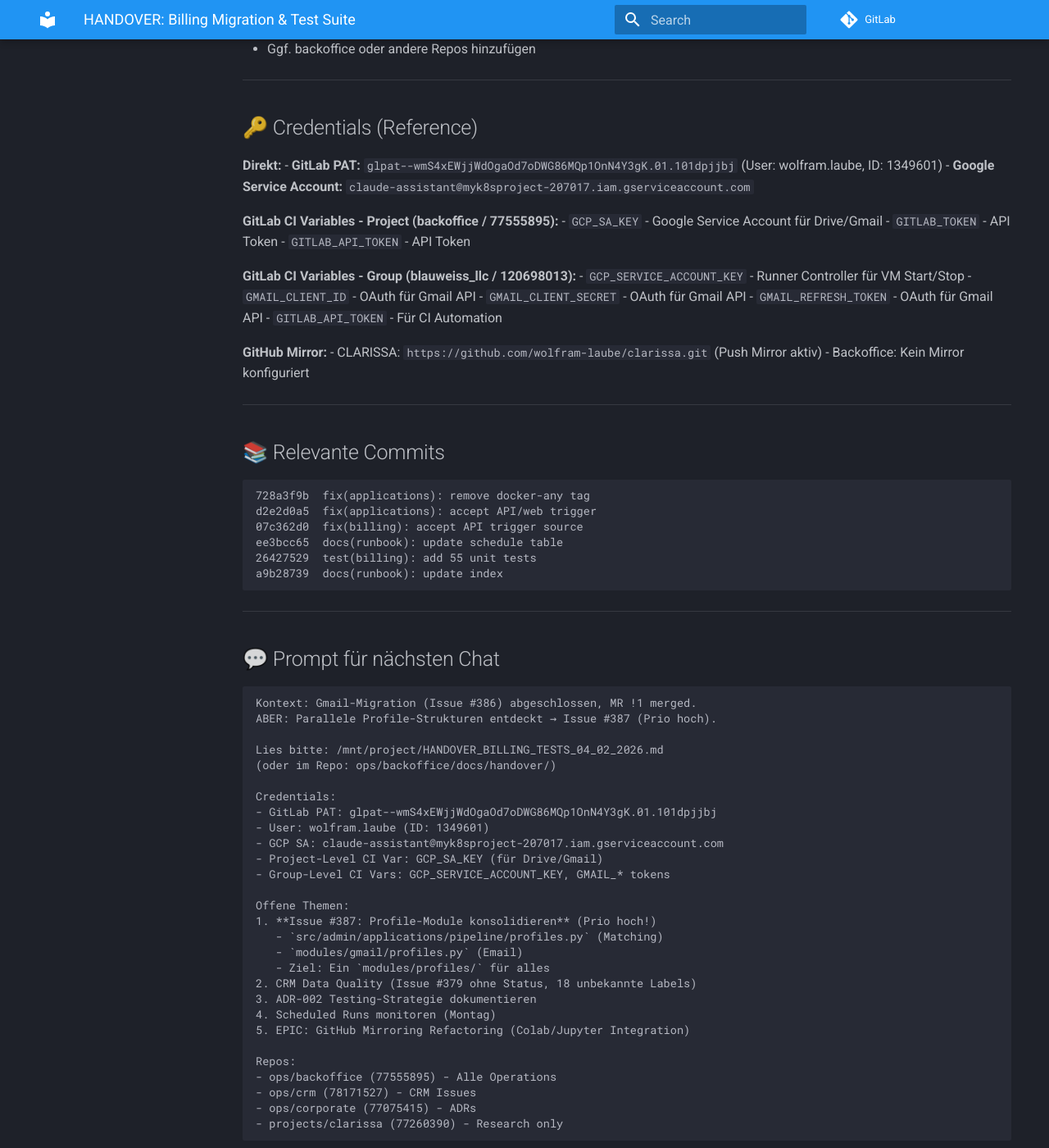
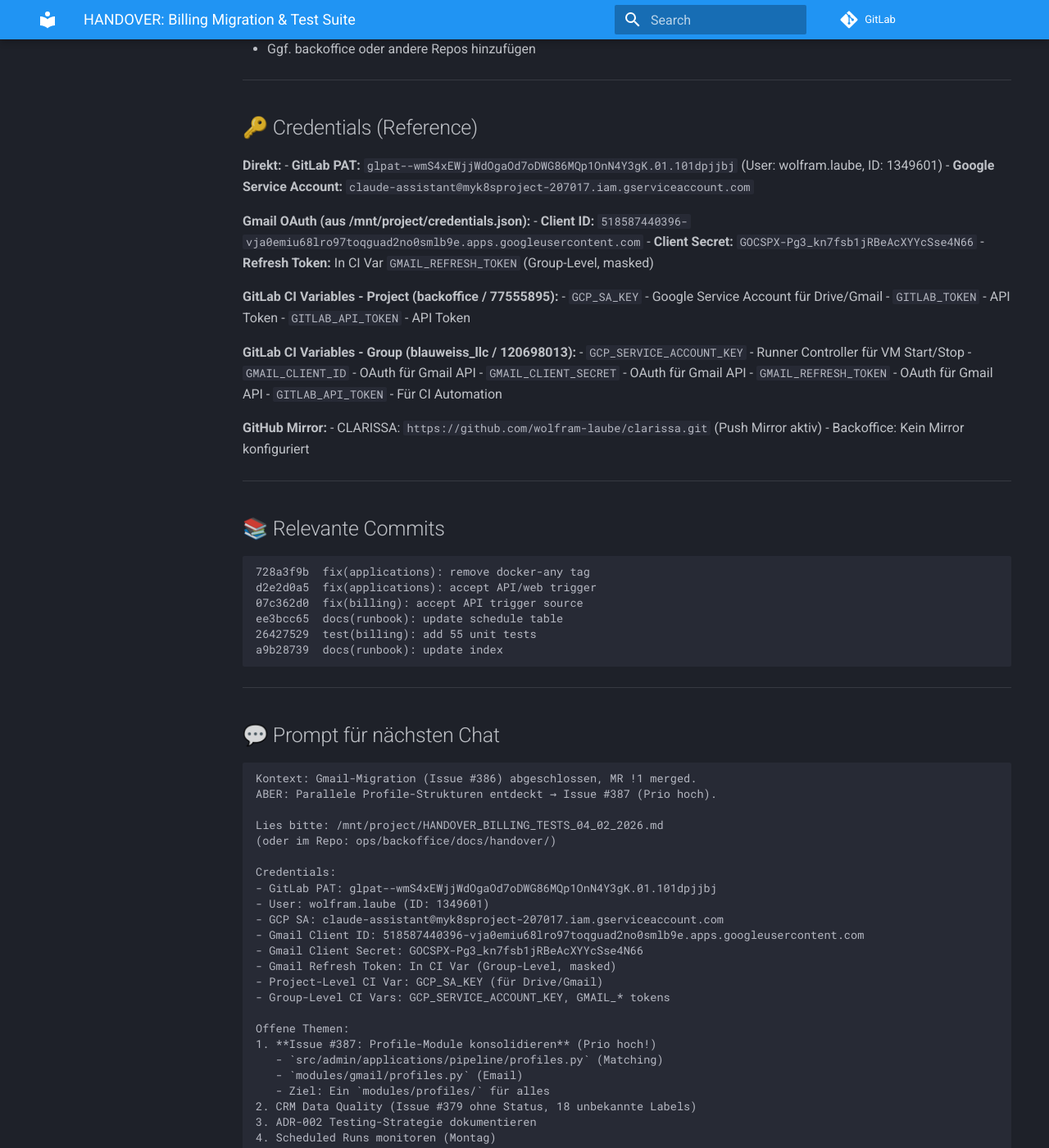
Before and after one commit to wolfram-laube/backoffice, an MkDocs documentation site: the page built from docs/handover/HANDOVER_BILLING_TESTS_04_02_2026.md, in a window 1280 px wide and 1400 px high, scrolled down 3213 px. Shown: the whole window at 82% size. Built offline with MkDocs 1.6.1 and Material for MkDocs 9.7.7, drawn with Linux system fonts in a browser that asks for light colours; comment, search, counter and statistics services are not loaded; some of the changed text lies outside the part shown.

Commit message:
docs(handover): add Gmail OAuth credentials

```diff
--- a/docs/handover/HANDOVER_BILLING_TESTS_04_02_2026.md
+++ b/docs/handover/HANDOVER_BILLING_TESTS_04_02_2026.md
@@ -136,6 +136,11 @@
 - **GitLab PAT:** `glpat--wmS4xEWjjWdOgaOd7oDWG86MQp1OnN4Y3gK.01.101dpjjbj` (User: wolfram.laube, ID: 1349601)
 - **Google Service Account:** `claude-assistant@myk8sproject-207017.iam.gserviceaccount.com`
 
+**Gmail OAuth (aus /mnt/project/credentials.json):**
+- **Client ID:** `518587440396-vja0emiu68lro97toqguad2no0smlb9e.apps.googleusercontent.com`
+- **Client Secret:** `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`
+- **Refresh Token:** In CI Var `GMAIL_REFRESH_TOKEN` (Group-Level, masked)
+
 **GitLab CI Variables - Project (backoffice / 77555895):**
 - `GCP_SA_KEY` - Google Service Account für Drive/Gmail
 - `GITLAB_TOKEN` - API Token
@@ -180,6 +185,9 @@
 - GitLab PAT: glpat--wmS4xEWjjWdOgaOd7oDWG86MQp1OnN4Y3gK.01.101dpjjbj
 - User: wolfram.laube (ID: 1349601)
 - GCP SA: claude-assistant@myk8sproject-207017.iam.gserviceaccount.com
+- Gmail Client ID: 518587440396-vja0emiu68lro97toqguad2no0smlb9e.apps.googleusercontent.com
+- Gmail Client Secret: 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
+- Gmail Refresh Token: In CI Var (Group-Level, masked)
 - Project-Level CI Var: GCP_SA_KEY (für Drive/Gmail)
 - Group-Level CI Vars: GCP_SERVICE_ACCOUNT_KEY, GMAIL_* tokens
 
```
